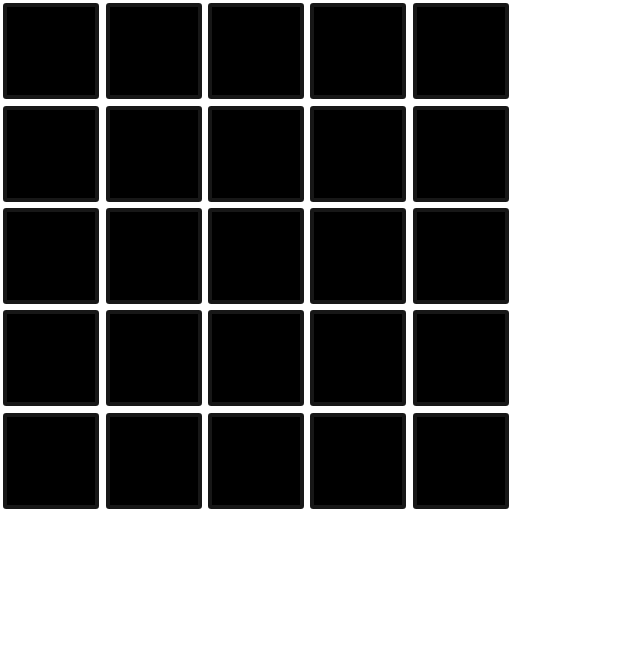
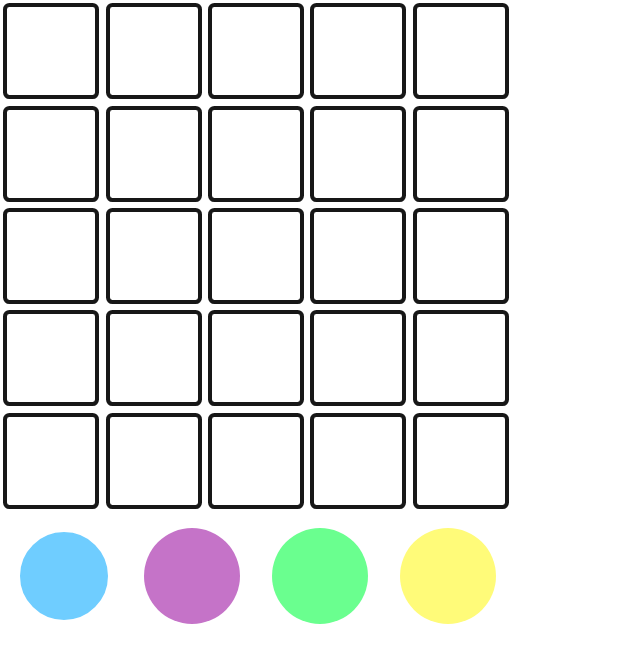
Before and after one commit to piksalchaos/pixipaint, a Next.js app: page / in a window 1280 px wide. Shown: the top 662 px of the page, without its empty margins (0-640 px from the left). Built offline with nearby package versions, Linux system fonts and the light colour scheme.

Commit message:
new color palette

```diff
--- a/app/globals.css
+++ b/app/globals.css
@@ -29,6 +29,14 @@ body {
   width: 6rem;
   height: 6rem;
   border-width: 0.25rem;
-  border-radius: 0.2rem;
+  border-radius: 0.4rem;
   margin: 0.2rem;
 }
+
+.color-button {
+  width: 6rem;
+  height: 6rem;
+  border-radius: 3rem;
+  margin: 1rem;
+  background-color: white;
+}
--- /dev/null
+++ b/app/lib/color-style.ts
@@ -0,0 +1,9 @@
+
+export function defineColorStyleVariables(colors: string[]) {
+  colors.forEach((color, colorId) => {
+    document.documentElement.style.setProperty(`--color-${colorId}`, `#${color}`);
+  });
+}
+export function getColorStyleValue(colorId: number): string {
+  return `var(--color-${colorId})`;
+}
--- /dev/null
+++ b/app/lib/definitions.ts
@@ -0,0 +1,6 @@
+export type GridPattern = {
+  width: number,
+  height: number,
+  colors: string[],
+  grid: number[]
+};
--- a/app/page.tsx
+++ b/app/page.tsx
@@ -1,9 +1,27 @@
+"use client";
+import { useState, useEffect } from "react";
 import { Grid } from "./ui/grid";
+import { Palette } from "./ui/palette";
+import flowerPattern from "@/app/patterns/flower.json";
+import { defineColorStyleVariables } from "./lib/color-style";
 
 export default function Home() {
+  useEffect(() => {
+    defineColorStyleVariables(flowerPattern.colors);
+  });
+
+  let [chosenColorId, setChosenColorId] = useState(0);
+
   return (
     <div>
-      <Grid />
+      <Grid pattern={flowerPattern} />
+      <Palette
+        colorAmount={flowerPattern.colors.length}
+        chosenColorId={chosenColorId}
+        onColorButtonClick={(colorId) => {
+          setChosenColorId(colorId);
+        }}
+      />
     </div>
   );
 }
--- a/app/ui/grid.tsx
+++ b/app/ui/grid.tsx
@@ -1,29 +1,23 @@
-import { format } from "path";
+import { GridPattern } from "../lib/definitions";
 import { Tile } from "./tile";
-import flowerPattern from "@/app/patterns/flower.json";
 
-// const rows: number = 5;
-// const cols: number = 5;
-
-export function Grid() {
-  const { width, height, colors, grid } = flowerPattern;
+export function Grid({ pattern }: { pattern: GridPattern }) {
+  const { width, height, colors, grid } = pattern;
   const formattedGrid = [];
   for (let i = 0; i < height; i++) {
-    formattedGrid.push(grid.slice(i*width, i*width + width))
+    formattedGrid.push(grid.slice(i * width, i * width + width));
   }
   return (
     <div>
-      {
-        formattedGrid.map((row, y) => {
-          return (
-            <div className="flex" key={y}>
-              {
-                row.map((colorId, x) => <Tile key={x} colorId={colorId} />)
-              }
-            </div>
-          )
-        })
-      }
+      {formattedGrid.map((row, y) => {
+        return (
+          <div className="flex" key={y}>
+            {row.map((colorId, x) => (
+              <Tile key={x} colorId={colorId} />
+            ))}
+          </div>
+        );
+      })}
     </div>
-  )
+  );
 }
--- /dev/null
+++ b/app/ui/palette.tsx
@@ -0,0 +1,48 @@
+import { getColorStyleValue } from "../lib/color-style";
+
+export function Palette({
+  colorAmount,
+  chosenColorId,
+  onColorButtonClick,
+}: {
+  colorAmount: number;
+  chosenColorId: number;
+  onColorButtonClick: (colorId: number) => void;
+}) {
+  return (
+    <div className="flex">
+      {[...Array(colorAmount)].map((_, colorId) => {
+        return (
+          <ColorButton
+            key={colorId}
+            colorId={colorId}
+            isChosen={colorId === chosenColorId}
+            onClick={onColorButtonClick}
+          />
+        );
+      })}
+    </div>
+  );
+}
+
+function ColorButton({
+  colorId,
+  isChosen,
+  onClick,
+}: {
+  colorId: number;
+  isChosen: boolean;
+  onClick: (colorId: number) => void;
+}) {
+  return (
+    <div
+      className="color-button"
+      style={{
+        backgroundColor: getColorStyleValue(colorId),
+        borderWidth: "0.25rem",
+        borderColor: isChosen ? "white" : "transparent",
+      }}
+      onClick={() => onClick(colorId)}
+    />
+  );
+}
--- a/app/ui/tile.tsx
+++ b/app/ui/tile.tsx
@@ -1,16 +1,19 @@
 "use client";
 
 import { useState } from "react";
+import { getColorStyleValue } from "../lib/color-style";
 
 export function Tile({ colorId }: { colorId: number }) {
   const [isFilled, setIsFilled] = useState(false);
   return (
     <div
       className="tile"
-            style={{backgroundColor: isFilled ? "white" : "black"}}
+      style={{
+        backgroundColor: isFilled ? getColorStyleValue(colorId) : "transparent",
+      }}
       onClick={() => {
-                setIsFilled(prevIsFilled => !prevIsFilled)
+        setIsFilled((prevIsFilled) => !prevIsFilled);
       }}
     />
-    )
+  );
 }
```
Also changed, not shown: app/ui/test.tsx (deleted). Lines whose indentation alone changed are shown as unchanged.
